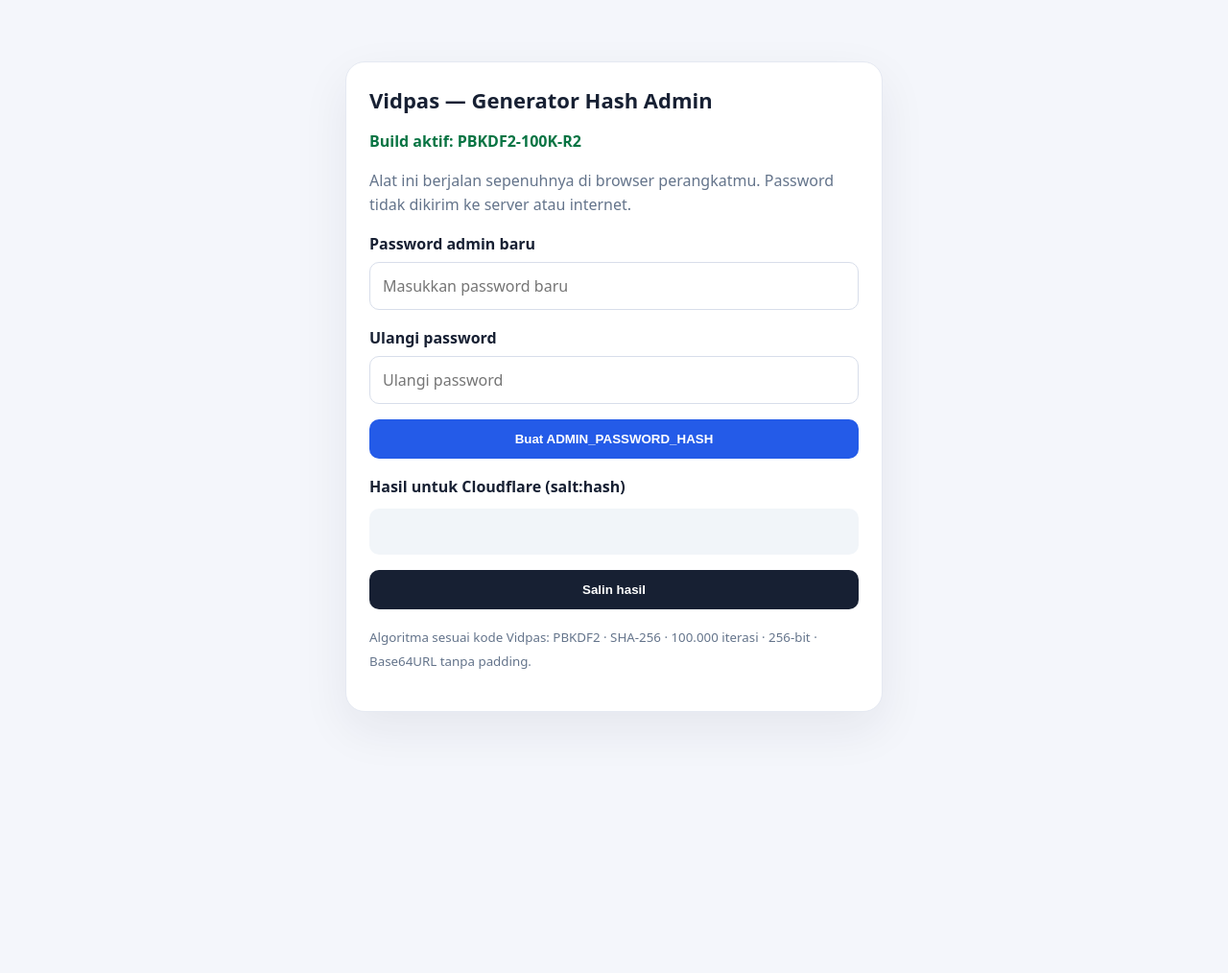
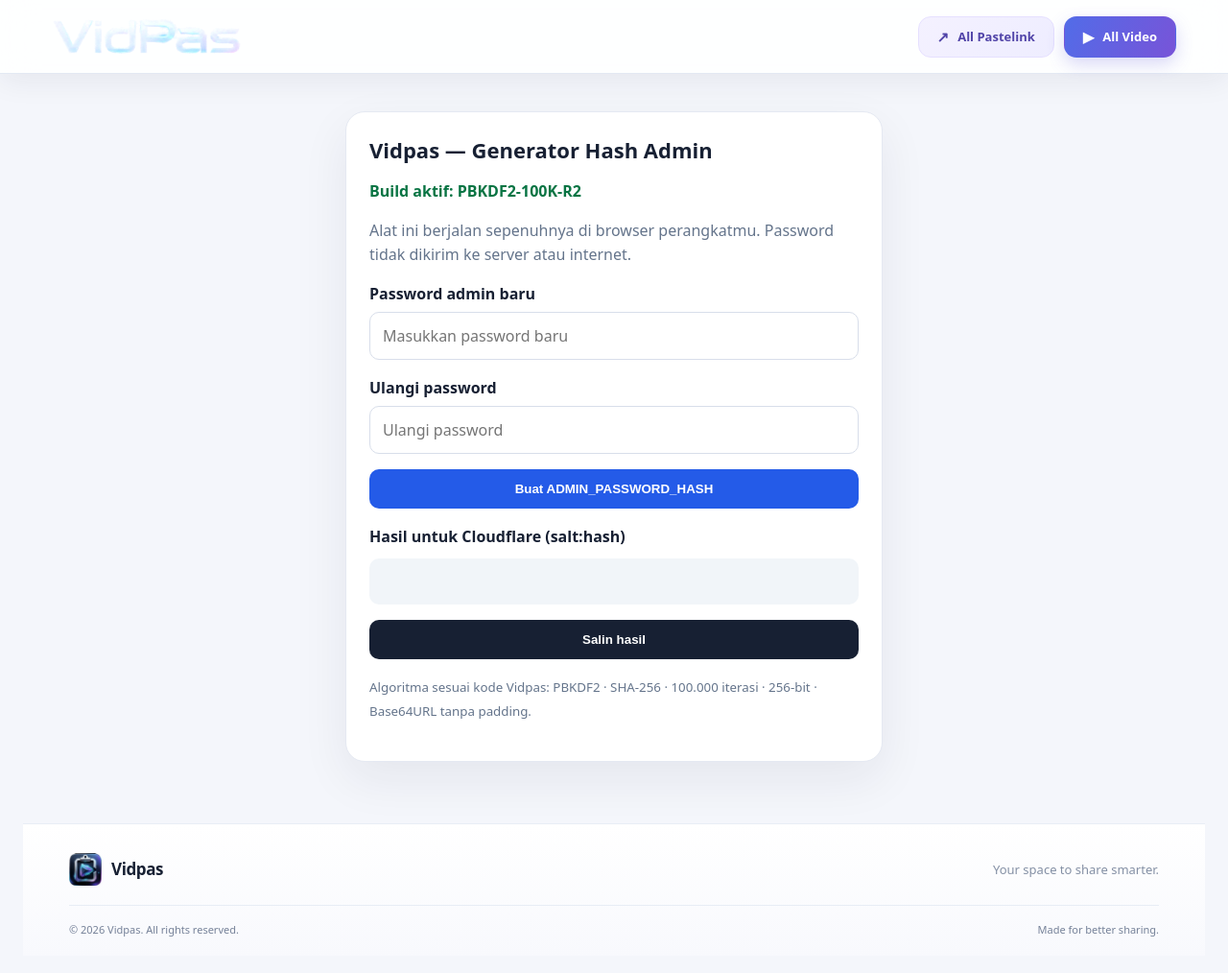
Before and after one commit to iplayerpaste/Iplayer, a website: page public/admin_generate.html in a window 1280 px wide. Shown: the whole page at 96% size. Before the commit the page ends 806 px from the top, so only its background shows below. Drawn offline with Linux system fonts and the light colour scheme.

Commit message:
Add files via upload

```diff
--- a/public/admin_generate.html
+++ b/public/admin_generate.html
@@ -13,8 +13,14 @@ button{border:0;border-radius:10px;padding:13px 16px;font-weight:700;cursor:poin
 output{display:block;overflow-wrap:anywhere;background:#f1f5f9;border-radius:10px;padding:14px;margin-top:12px;min-height:48px;font:13px ui-monospace,monospace}
 small{color:#64748b}.ok{color:#087443}
 </style>
-</head>
-<body><main>
+
+<link rel="icon" href="/images/favicon.ico" sizes="any">
+<link rel="icon" type="image/png" href="/images/favicon.png" sizes="512x512">
+<link rel="apple-touch-icon" href="/images/favicon.png">
+<link rel="stylesheet" href="/navbar.css"></head>
+<body>
+<div id="siteNavbar"></div>
+<main>
 <h1>Vidpas — Generator Hash Admin</h1>
 <p><strong style="color:#087443">Build aktif: PBKDF2-100K-R2</strong></p>
 <p>Alat ini berjalan sepenuhnya di browser perangkatmu. Password tidak dikirim ke server atau internet.</p>
@@ -48,4 +54,7 @@ $('make').onclick=async()=>{
  }catch(e){$('status').textContent='Browser tidak mendukung Web Crypto di konteks ini. Coba buka file ini di Chrome.'}
 };
 $('copy').onclick=async()=>{const v=$('result').textContent;if(!v)return;try{await navigator.clipboard.writeText(v);$('status').textContent='Hash berhasil disalin.'}catch{$('status').textContent='Salin hasil secara manual.'}};
-</script></body></html>
+</script>
+<div id="siteFooter"></div>
+<script src="/navbar.js" defer></script>
+</body></html>
--- a/public/navbar.css
+++ b/public/navbar.css
@@ -1,13 +1,23 @@
-/* Shared Vidpas navbar */
-.site-navbar{position:sticky;top:0;z-index:1000;width:100%;background:rgba(255,255,255,.94);backdrop-filter:blur(16px);-webkit-backdrop-filter:blur(16px);border-bottom:1px solid #e8edf5;box-shadow:0 5px 22px rgba(20,32,55,.055)}
-.site-navbar-inner{max-width:1180px;min-height:76px;margin:0 auto;padding:10px 22px;display:flex;align-items:center;justify-content:space-between;gap:22px}
-.site-navbar-brand{display:flex;align-items:center;min-width:0;text-decoration:none}
-.site-navbar-logo{display:block;width:clamp(138px,19vw,208px);height:48px;object-fit:contain;object-position:left center}
-.site-navbar-actions{display:flex;align-items:center;gap:10px}
-.site-navbar-link{display:inline-flex;align-items:center;justify-content:center;gap:8px;min-height:42px;padding:0 19px;border-radius:13px;text-decoration:none!important;font:700 14px/1 'DM Sans',sans-serif;white-space:nowrap;transition:transform .18s ease,box-shadow .18s ease,background .18s ease}
-.site-navbar-link:hover{transform:translateY(-1px)}
-.site-navbar-link.pastelink{color:#5141a5;background:#f0edff;border:1px solid #e2dcff}
-.site-navbar-link.videos{color:#fff;background:linear-gradient(135deg,#5268e8,#7658d9);box-shadow:0 7px 18px rgba(91,91,220,.2)}
-.site-navbar-link i{font-size:14px}
-@media(max-width:560px){.site-navbar-inner{min-height:66px;padding:8px 12px;gap:8px}.site-navbar-logo{width:clamp(100px,31vw,140px);height:38px}.site-navbar-actions{gap:6px}.site-navbar-link{min-height:38px;padding:0 10px;border-radius:10px;font-size:11px;gap:5px}.site-navbar-link i{font-size:11px}}
-@media(max-width:360px){.site-navbar-inner{padding-left:9px;padding-right:9px}.site-navbar-logo{width:92px}.site-navbar-link{padding:0 8px;font-size:10px}}
+/* Vidpas — shared premium SaaS navigation and footer */
+:root{--vp-ink:#172033;--vp-muted:#758198;--vp-line:#e8edf5;--vp-purple:#6657df;--vp-cyan:#5bc8e8}
+html{scroll-padding-top:88px}
+body{padding-top:76px!important}
+#siteNavbar{height:0}
+.vp-navbar{position:fixed;inset:0 0 auto 0;z-index:99999;width:100%;background:rgba(255,255,255,.91);backdrop-filter:blur(18px) saturate(160%);-webkit-backdrop-filter:blur(18px) saturate(160%);border-bottom:1px solid rgba(224,231,242,.9);box-shadow:0 8px 30px rgba(24,35,62,.065)}
+.vp-navbar-inner{max-width:1240px;min-height:76px;margin:0 auto;padding:10px clamp(16px,3vw,34px);display:flex;align-items:center;justify-content:space-between;gap:22px}
+.vp-brand{display:flex;align-items:center;min-width:0;text-decoration:none}
+.vp-brand img{display:block;width:clamp(138px,18vw,198px);height:48px;object-fit:contain;object-position:left center}
+.vp-nav-actions{display:flex;align-items:center;gap:10px}
+.vp-nav-link{min-height:43px;padding:0 19px;border-radius:13px;display:inline-flex;align-items:center;justify-content:center;gap:9px;text-decoration:none!important;font:700 13px/1 'DM Sans',system-ui,sans-serif;white-space:nowrap;border:1px solid transparent;transition:transform .2s,box-shadow .2s,filter .2s}
+.vp-nav-link:hover{transform:translateY(-2px);filter:brightness(1.02)}
+.vp-nav-paste{color:#5144a8;background:linear-gradient(135deg,#f4f1ff,#eeedff);border-color:#e5e0ff}
+.vp-nav-video{color:#fff;background:linear-gradient(115deg,#526ce8,#7854d8);box-shadow:0 7px 18px rgba(95,88,218,.23)}
+.vp-nav-icon{font-size:15px;font-weight:800}
+.vp-footer{margin-top:64px;background:linear-gradient(180deg,#fff 0%,#f8f9fd 100%);border-top:1px solid var(--vp-line);color:var(--vp-muted);font-family:'DM Sans',system-ui,sans-serif}
+.vp-footer-inner{max-width:1180px;margin:0 auto;padding:30px 22px 18px;display:grid;grid-template-columns:1fr auto;align-items:center;gap:12px 24px}
+.vp-footer-brand{display:inline-flex;align-items:center;gap:10px;width:max-content;color:var(--vp-ink);font-size:17px;font-weight:800;letter-spacing:-.4px;text-decoration:none}
+.vp-footer-brand img{width:34px;height:34px;object-fit:contain}
+.vp-footer-copy{margin:0;font-size:13px;color:#8490a5;text-align:right}
+.vp-footer-bottom{grid-column:1/-1;padding-top:16px;margin-top:8px;border-top:1px solid var(--vp-line);display:flex;justify-content:space-between;gap:12px;flex-wrap:wrap;font-size:11px;line-height:1.6}
+@media(max-width:600px){body{padding-top:66px!important}.vp-navbar-inner{min-height:66px;padding:8px 12px;gap:8px}.vp-brand img{width:clamp(96px,29vw,132px);height:38px}.vp-nav-actions{gap:6px}.vp-nav-link{min-height:37px;padding:0 10px;border-radius:10px;font-size:10.5px;gap:5px}.vp-nav-icon{font-size:12px}.vp-footer{margin-top:42px}.vp-footer-inner{padding:24px 16px 15px;grid-template-columns:1fr;gap:8px}.vp-footer-copy{text-align:left}.vp-footer-bottom{margin-top:8px;font-size:10px;gap:4px;flex-direction:column}}
+@media(prefers-reduced-motion:reduce){.vp-nav-link{transition:none}}
--- a/public/navbar.js
+++ b/public/navbar.js
@@ -1,18 +1,38 @@
-/* One shared navbar imported by every public page. */
+/* Vidpas shared premium navbar + footer. Loaded by every page. */
 (() => {
-  const mount = document.getElementById('siteNavbar');
-  if (!mount || mount.dataset.ready === '1') return;
-  mount.dataset.ready = '1';
-  mount.innerHTML = `
-    <header class="site-navbar">
-      <div class="site-navbar-inner">
-        <a class="site-navbar-brand" href="/" aria-label="Vidpas Beranda">
-          <img class="site-navbar-logo" src="/images/vidpas-logo.png" alt="Vidpas">
-        </a>
-        <nav class="site-navbar-actions" aria-label="Navigasi utama">
-          <a class="site-navbar-link pastelink" href="/explore-paste"><i class="fa-solid fa-link" aria-hidden="true"></i><span>All Pastelink</span></a>
-          <a class="site-navbar-link videos" href="/videos"><i class="fa-solid fa-circle-play" aria-hidden="true"></i><span>All Video</span></a>
-        </nav>
-      </div>
-    </header>`;
+  const year = new Date().getFullYear();
+  const navbar = document.getElementById('siteNavbar');
+  if (navbar && !navbar.dataset.ready) {
+    navbar.dataset.ready = '1';
+    navbar.innerHTML = `
+      <header class="vp-navbar">
+        <div class="vp-navbar-inner">
+          <a class="vp-brand" href="/" aria-label="Vidpas — Beranda">
+            <img src="/images/vidpas-logo.png" alt="Vidpas" onerror="this.src='/images/vidpas-mark.png'">
+          </a>
+          <nav class="vp-nav-actions" aria-label="Navigasi utama">
+            <a class="vp-nav-link vp-nav-paste" href="/explore-paste"><span class="vp-nav-icon">↗</span><span>All Pastelink</span></a>
+            <a class="vp-nav-link vp-nav-video" href="/videos"><span class="vp-nav-icon">▶</span><span>All Video</span></a>
+          </nav>
+        </div>
+      </header>`;
+  }
+  const footer = document.getElementById('siteFooter');
+  if (footer && !footer.dataset.ready) {
+    footer.dataset.ready = '1';
+    footer.innerHTML = `
+      <footer class="vp-footer">
+        <div class="vp-footer-inner">
+          <a class="vp-footer-brand" href="/" aria-label="Vidpas beranda">
+            <img src="/images/vidpas-mark.png" alt="Vidpas">
+            <span>Vidpas</span>
+          </a>
+          <p class="vp-footer-copy">Your space to share smarter.</p>
+          <div class="vp-footer-bottom">
+            <span>© ${year} Vidpas. All rights reserved.</span>
+            <span class="vp-footer-note">Made for better sharing.</span>
+          </div>
+        </div>
+      </footer>`;
+  }
 })();
```
Also changed, not shown: public/admin-videos.html (+10 -1 lines), public/admin.html (+11 -2 lines), public/create-poster.html (+10 -2 lines), public/explore-paste.html (+10 -2 lines), public/explore-posters.html (+10 -2 lines), public/index.html (+10 -2 lines), public/paste.html (+10 -2 lines), public/poster.html (+10 -2 lines), public/video.html (+10 -2 lines), public/videos.html (+10 -2 lines).
